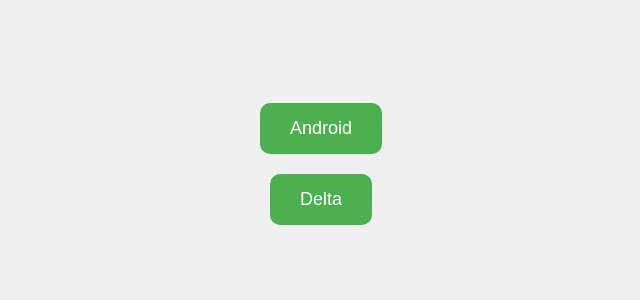
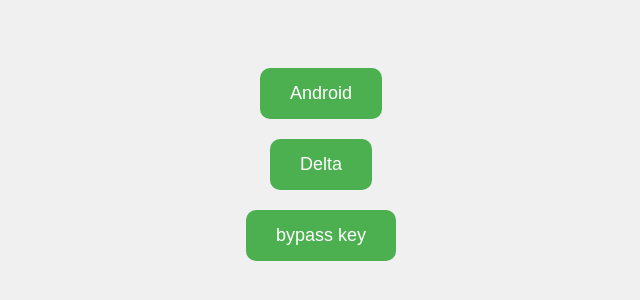
Before and after one commit to Ksoshsg/idka, a plain HTML site: page index.html in a window 1280 px wide. Shown: the part 244-544 px from the top of the page, without its empty margins (319-959 px from the left). Drawn offline with Linux system fonts and the light colour scheme.

Commit message:
Add button to open bypass key link

```diff
--- a/index.html
+++ b/index.html
@@ -33,5 +33,7 @@
 <body>
   <button onclick="window.open('https://www.mediafire.com/file/7j02dc2r4z1xgvh/memu-launcher2-6-7-2-0.apk/file', '_blank')">Android</button>
   <button onclick="window.open('https://delta.filenetwork.vip/android.html', '_blank')">Delta</button>
+  <button onclick="window.open('https://izen.lol/', '_blank')">bypass key</button>
+
 </body>
 </html>
```
